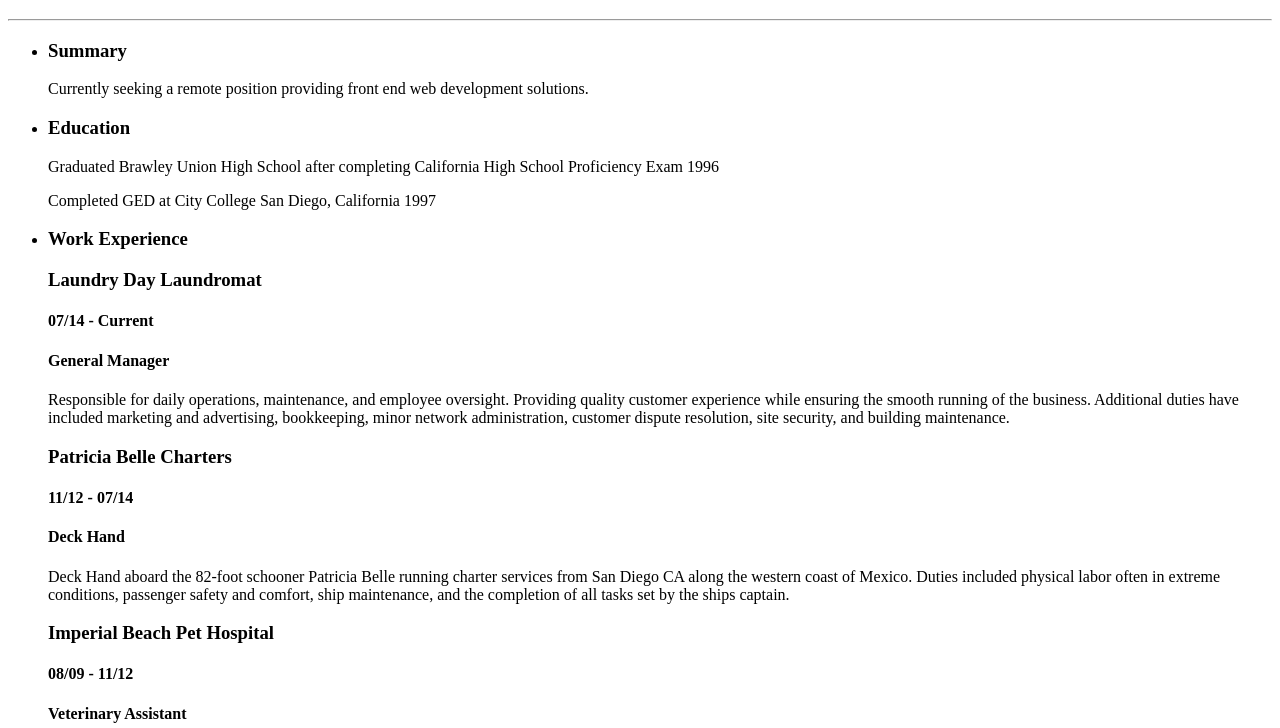
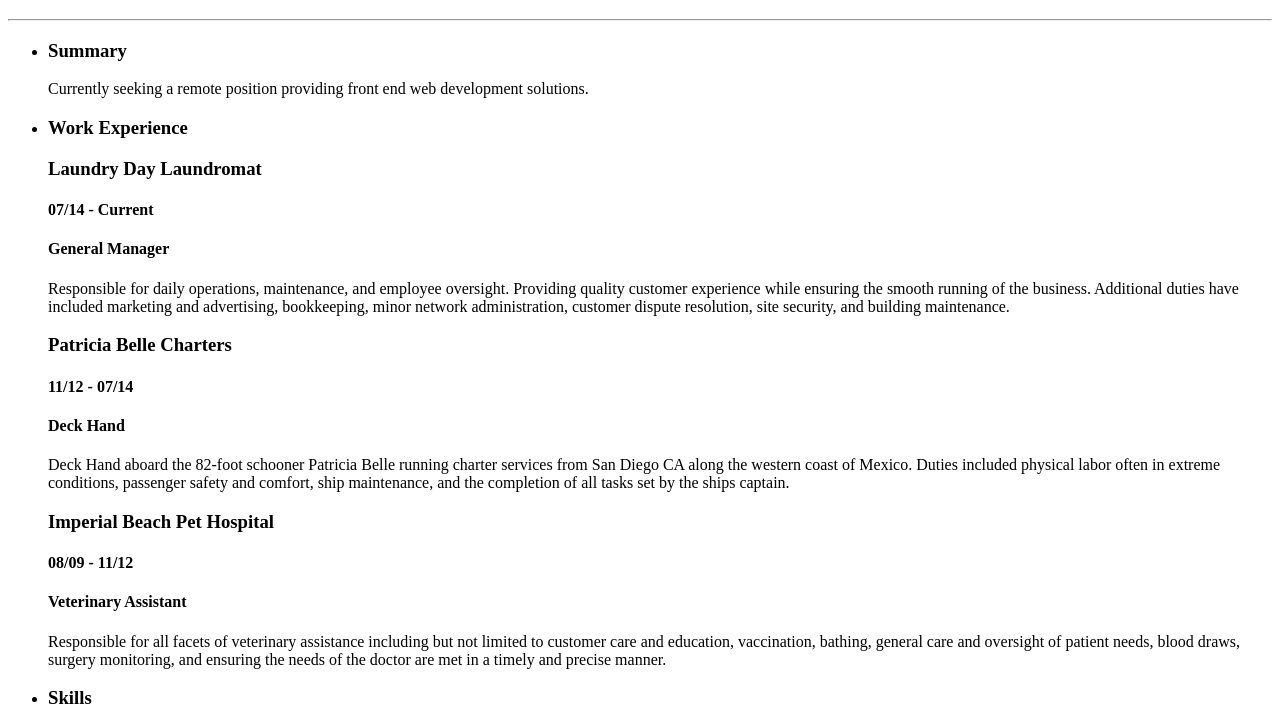
Before and after one commit to RHigson/HTML-Portfolio, a plain HTML site: page index.html in a window 1280 px wide. Shown: the part 61-789 px from the top of the page. Drawn offline with Linux system fonts and the light colour scheme.

Commit message:
index.html

```diff
--- a/index.html
+++ b/index.html
@@ -12,9 +12,6 @@
     <ul>
         <li><h3>Summary</h3></li>
          <p>Currently seeking a remote position providing front end web development solutions.</p>
-        <li><h3>Education</h3></li>
-         <p>Graduated Brawley Union High School after completing California High School Proficiency Exam 1996</p>
-         <p>Completed GED at City College San Diego, California 1997</p>
         <li><h3>Work Experience</h3></li>
          <h3>Laundry Day Laundromat</h3>
           <h4>07/14 - Current</h4>
```
